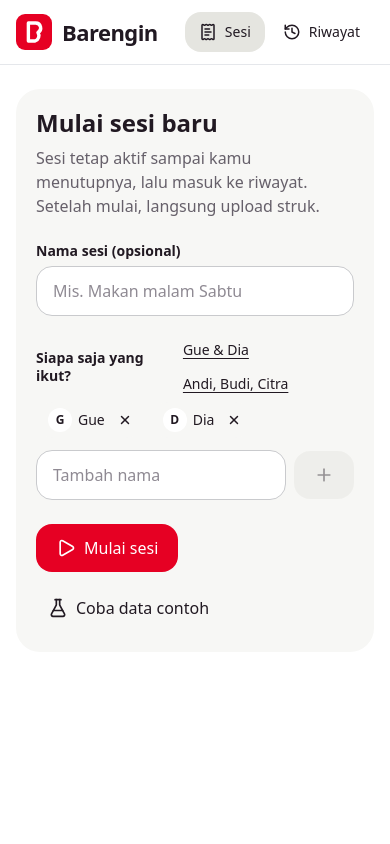
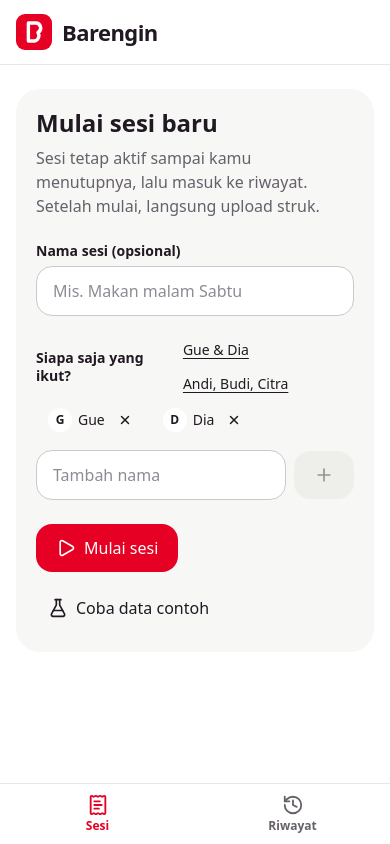
Before and after one commit to muhfadtz/Barengin-PatunganCountingSystem, a Vue app: page / in a window 390 px wide. Built offline with nearby package versions, Linux system fonts and the light colour scheme.

Commit message:
Top navbar di desktop, bottom navbar di mobile dan tablet
Co-Authored-By: Claude Sonnet 5.5 <noreply@anthropic.com>
Claude-Session: https://claude.ai/code/session_0183W5Jy2TC41MTfd94zk5s4

```diff
--- a/src/App.vue
+++ b/src/App.vue
@@ -17,6 +17,10 @@ const { active, history, startSession, closeSession, deleteSession } = useStore(
 
 /* ── UI state ─────────────────────────────────────────── */
 const view = ref<'session' | 'history'>('session')
+const tabs = [
+  { key: 'session', label: 'Sesi', icon: ReceiptText },
+  { key: 'history', label: 'Riwayat', icon: History },
+] as const
 const showExpenseForm = ref(false) // default tersembunyi supaya fokus ke daftar item
 const showMemberForm = ref(false)
 const openHistoryId = ref('')
@@ -121,15 +125,11 @@ function setAllPayer(ev: Event) {
     <header class="app-header">
       <div class="container-app header-inner">
         <BarenginLogo />
-        <nav class="row" style="gap: 4px; flex-wrap: nowrap" aria-label="Navigasi">
-          <button type="button" class="btn btn-sm" :class="view === 'session' ? 'btn-secondary' : 'btn-ghost'" :aria-current="view === 'session'" @click="view = 'session'">
-            <ReceiptText :size="18" aria-hidden="true" />
-            Sesi
-          </button>
-          <button type="button" class="btn btn-sm" :class="view === 'history' ? 'btn-secondary' : 'btn-ghost'" :aria-current="view === 'history'" @click="view = 'history'">
-            <History :size="18" aria-hidden="true" />
-            Riwayat
-            <span v-if="history.length" class="badge">{{ history.length }}</span>
+        <nav class="top-nav row" style="gap: 4px; flex-wrap: nowrap" aria-label="Navigasi utama">
+          <button v-for="t in tabs" :key="t.key" type="button" class="btn btn-sm" :class="view === t.key ? 'btn-secondary' : 'btn-ghost'" :aria-current="view === t.key ? 'page' : undefined" @click="view = t.key">
+            <component :is="t.icon" :size="18" aria-hidden="true" />
+            {{ t.label }}
+            <span v-if="t.key === 'history' && history.length" class="badge">{{ history.length }}</span>
           </button>
         </nav>
       </div>
@@ -283,6 +283,17 @@ function setAllPayer(ev: Event) {
       </template>
     </main>
 
+    <!-- Mobile & tablet: bottom navbar -->
+    <nav class="bottom-nav" aria-label="Navigasi utama">
+      <button v-for="t in tabs" :key="t.key" type="button" class="bottom-nav-item" :class="{ 'bottom-nav-active': view === t.key }" :aria-current="view === t.key ? 'page' : undefined" @click="view = t.key">
+        <span class="bottom-nav-icon">
+          <component :is="t.icon" :size="22" aria-hidden="true" />
+          <span v-if="t.key === 'history' && history.length" class="bottom-nav-badge">{{ history.length }}</span>
+        </span>
+        {{ t.label }}
+      </button>
+    </nav>
+
     <div v-if="toast" class="toast" role="status">{{ toast }}</div>
   </div>
 </template>
--- a/src/style.css
+++ b/src/style.css
@@ -650,3 +650,74 @@
     transform: none;
   }
 }
+
+/* Navigasi: top navbar di desktop (>=1024px), bottom navbar di mobile & tablet */
+.bottom-nav {
+  position: fixed;
+  inset: auto 0 0 0;
+  z-index: 40;
+  display: flex;
+  background: rgba(255, 255, 255, 0.96);
+  backdrop-filter: saturate(1.4) blur(10px);
+  border-top: 1px solid var(--color-border);
+  padding-bottom: env(safe-area-inset-bottom);
+}
+.bottom-nav-item {
+  flex: 1;
+  display: flex;
+  flex-direction: column;
+  align-items: center;
+  justify-content: center;
+  gap: 2px;
+  min-height: 60px;
+  border: 0;
+  background: none;
+  font-size: 12px;
+  line-height: 16px;
+  font-weight: 600;
+  color: var(--color-subtle);
+  -webkit-tap-highlight-color: transparent;
+}
+.bottom-nav-active {
+  color: var(--color-primary);
+}
+.bottom-nav-icon {
+  position: relative;
+  display: inline-flex;
+}
+.bottom-nav-badge {
+  position: absolute;
+  top: -6px;
+  left: 14px;
+  min-width: 18px;
+  padding: 0 5px;
+  border-radius: 9999px;
+  background: var(--color-primary);
+  color: #fff;
+  font-size: 11px;
+  line-height: 18px;
+  text-align: center;
+}
+.top-nav {
+  display: none;
+}
+.page {
+  padding-bottom: calc(96px + env(safe-area-inset-bottom));
+}
+.toast {
+  bottom: calc(76px + env(safe-area-inset-bottom));
+}
+@media (min-width: 1024px) {
+  .top-nav {
+    display: flex;
+  }
+  .bottom-nav {
+    display: none;
+  }
+  .page {
+    padding-bottom: 120px;
+  }
+  .toast {
+    bottom: calc(20px + env(safe-area-inset-bottom));
+  }
+}
```
